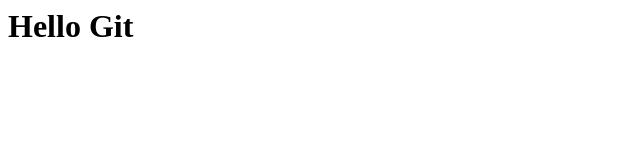
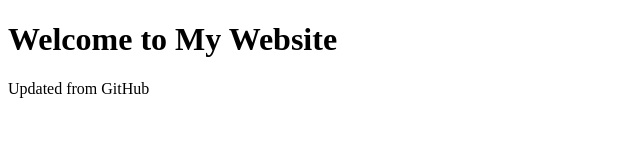
Before and after one commit to panpattesuraj-eng/web-project, a plain HTML site: page index.html in a window 1280 px wide. Shown: the whole page, without its empty margins (0-640 px from the left). Drawn offline with Linux system fonts and the light colour scheme.

Commit message:
Update index.html

```diff
--- a/index.html
+++ b/index.html
@@ -1 +1,10 @@
-<h1>Hello Git</h1>
+<!DOCTYPE html>
+<html>
+<head>
+    <title>My First Project</title>
+</head>
+<body>
+    <h1>Welcome to My Website</h1>
+    <p>Updated from GitHub</p>
+</body>
+</html>
```
